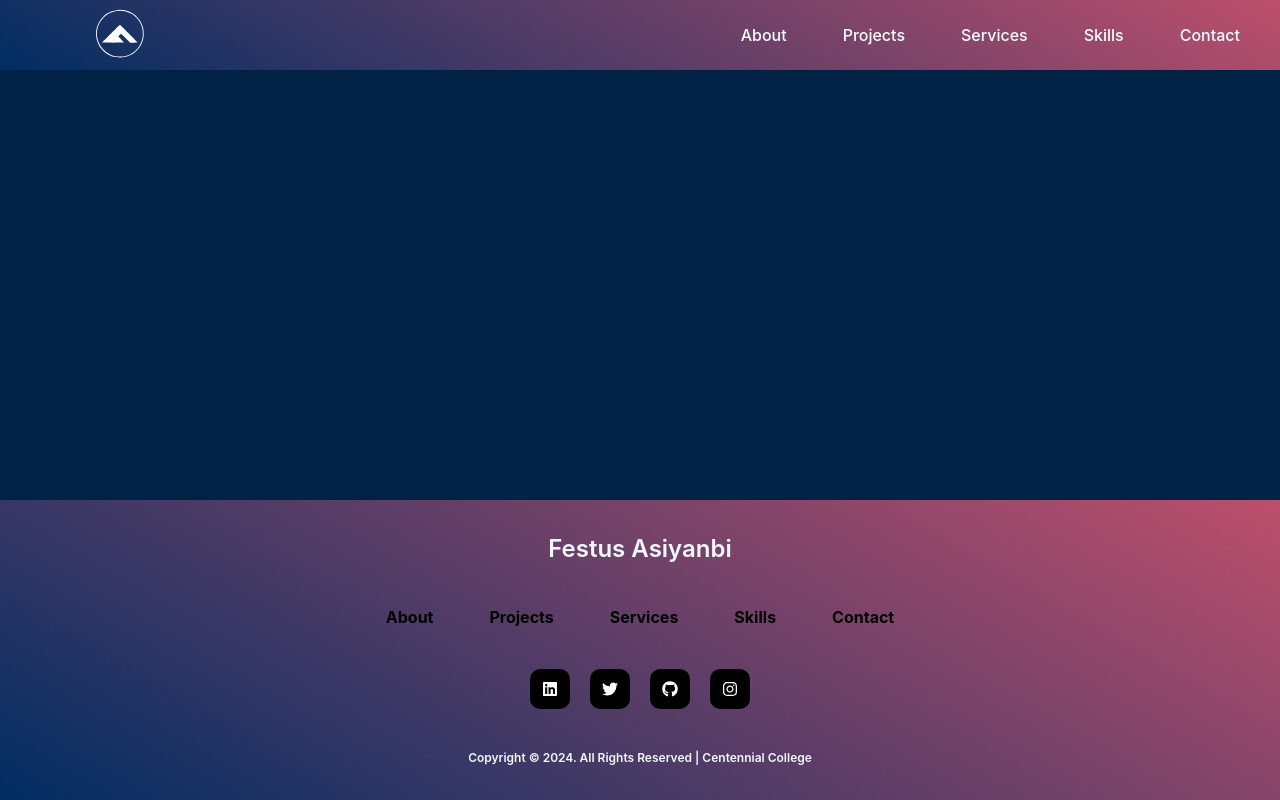
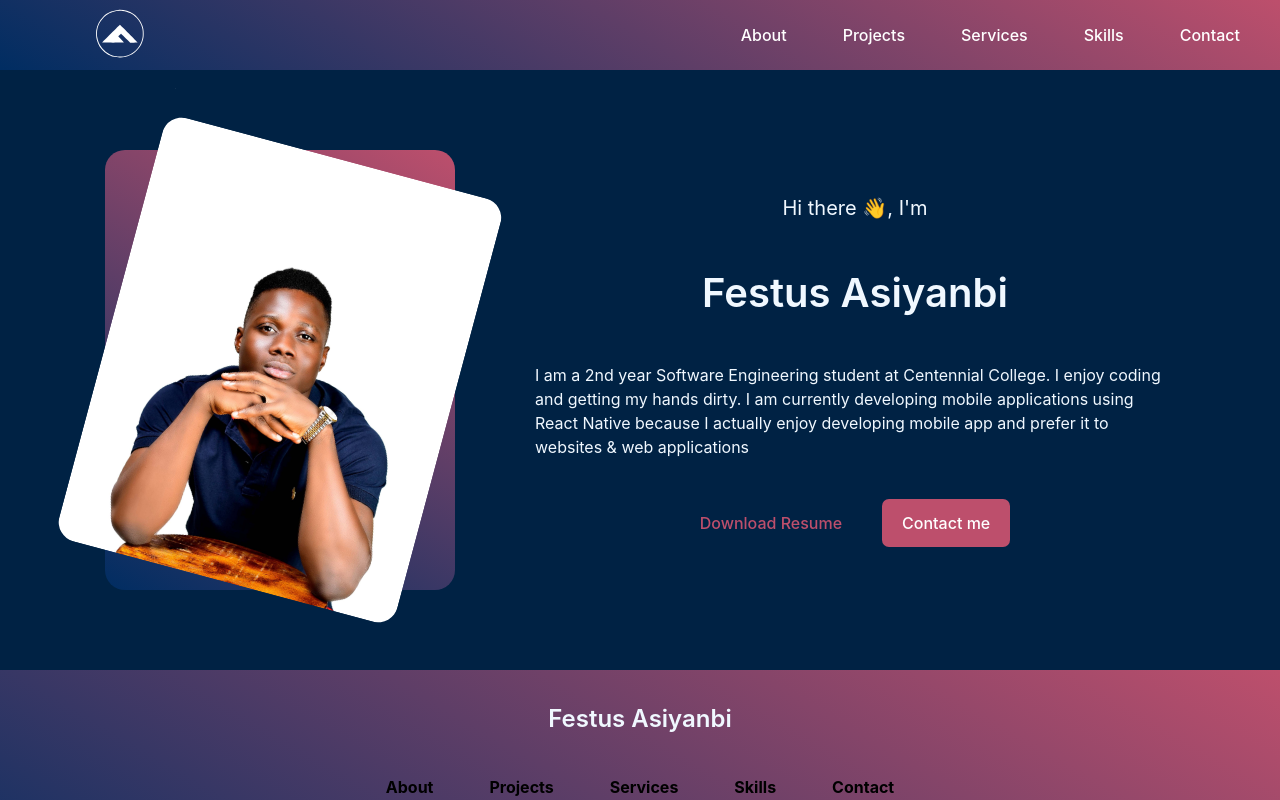
Before and after one commit to samcent112/porfolio-project, a React (Vite) app: page / in a window 1280 px wide. Shown: the top 800 px of the page. Built offline with nearby package versions, Linux system fonts and the light colour scheme.

Commit message:
I modified the header nav links to be able to determine the active page and I updated the about page with a link to take me to the resume rather than download option

```diff
--- a/src/app/components/FourZeroFour.jsx
+++ b/src/app/components/FourZeroFour.jsx
@@ -1,7 +1,8 @@
-function FourZeroFour() {
-  return (
-    <div>Page not found.</div>
-  )
+const FourZeroFour = () => {
+    return (
+        <div className="flex justify-center items-center">
+            <img src="/assets/fourzerofour.jpg" className="h-[50%] object-contain"/>
+        </div>
+      )
 }
-
-export default FourZeroFour
+export default FourZeroFour;
--- a/src/app/components/Header.jsx
+++ b/src/app/components/Header.jsx
@@ -1,9 +1,10 @@
+import { NavLink } from "react-router-dom";
 import { data } from "../data/data";
 
 const Header = () => {
   return (
     <header className="flex justify-between items-center h-[70px] font-[600] px-10">
-      <div className="flex lg:flex-1">
+      <a className="flex lg:flex-1" href="/">
         <svg
           version="1.0"
           xmlns="http://www.w3.org/2000/svg"
@@ -31,21 +32,29 @@ const Header = () => {
                 -260 -251 -238 -541 -388 -881 -457 -98 -20 -143 -23 -338 -23 -176 0 -247 4
                 -325 19 -282 52 -556 177 -790 359 -81 63 -233 216 -299 302 -198 255 -309
                 513 -367 855 -17 95 -17 414 0 500 6 36 17 90 22 120 17 89 88 297 135 395
-                122 256 328 507 553 674 363 269 838 393 1284 335z" />
+                122 256 328 507 553 674 363 269 838 393 1284 335z"
+            />
             <path
               d="M5508 6343 c-378 -378 -688 -691 -688 -695 0 -5 383 -8 850 -8 468 0
                 850 3 850 6 0 7 -183 208 -400 437 l-44 47 104 105 c58 58 108 104 112 103 8
                 -3 91 -84 529 -515 l185 -183 285 0 c157 0 289 3 293 7 7 8 -1363 1383 -1379
-                1383 -5 0 -319 -309 -697 -687z" />
+                1383 -5 0 -319 -309 -697 -687z"
+            />
             <path d="M10546 2071 c-3 -5 1 -11 9 -15 9 -3 15 0 15 9 0 16 -16 20 -24 6z" />
           </g>
         </svg>
-      </div>
+      </a>
       <div className="flex justify-between space-x-14">
         {data.header.links.map((link, index) => (
-          <a key={index} href={link.link_to} className="capitalize">
+          <NavLink
+            key={index}
+            to={link.link_to}
+            className={({ isActive }) =>
+              isActive ? "capitalize border-b-[1px] border-black text-black" : "capitalize transition-all duration-400 delay-300"
+            }
+          >
             {link.name}
-          </a>
+          </NavLink>
         ))}
       </div>
     </header>
--- a/src/app/data/data.ts
+++ b/src/app/data/data.ts
@@ -28,7 +28,7 @@ export const data = {
       image: '/assets/festus.jpg',
       name: ['Festus', 'Asiyanbi'],
       profession: 'I am a 2nd year Software Engineering student at Centennial College. I enjoy coding and getting my hands dirty. I am currently developing mobile applications using React Native because I actually enjoy developing mobile app and prefer it to websites & web applications',
-      cv: './Festus_Asiyanbi_Resume.pdf',
+      cv: 'https://docs.google.com/document/d/1QP0F0vYiRvvogGNbpoLVq4Xb0WZQpqrcYvM0cLtlfnw/edit?usp=sharing',
     },
     projects: [
         {
--- a/src/app/pages/About.jsx
+++ b/src/app/pages/About.jsx
@@ -28,9 +28,9 @@ const About = () => {
           <div>
             <span className="flex items-center justify-center space-x-10">
               <a
-                href="/assets/Festus_Asiyanbi_Resume.pdf"
-                download
+                href={data.about.cv}
                 className="text-[#BD4F6C] font-[500]"
+                target="_blank"
               >
                 Download Resume
               </a>
--- a/src/main.jsx
+++ b/src/main.jsx
@@ -2,7 +2,6 @@ import React from "react";
 import ReactDOM from "react-dom/client";
 import "./index.css";
 import { RouterProvider, createBrowserRouter } from "react-router-dom";
-import App from "./App";
 import About from "./app/pages/About";
 import Projects from "./app/pages/Projects";
 import Services from "./app/pages/Services";
@@ -13,7 +12,7 @@ import FourZeroFour from "./app/components/FourZeroFour";
 const router = createBrowserRouter([
   {
     path: "/",
-    element: <App />,
+    element: <About />,
   },
   {
     path: "/about",
```
Also changed, not shown: public/assets/fourzerofour.jpg (added).
